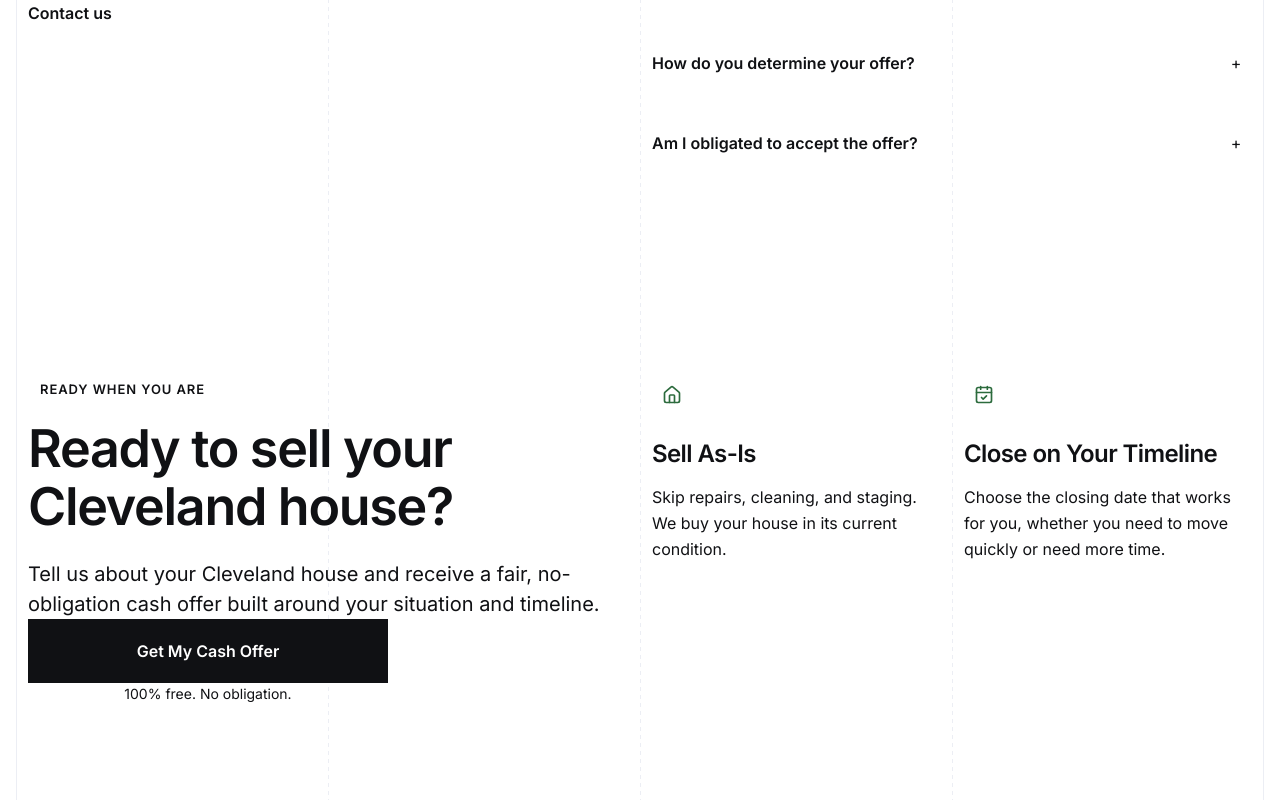
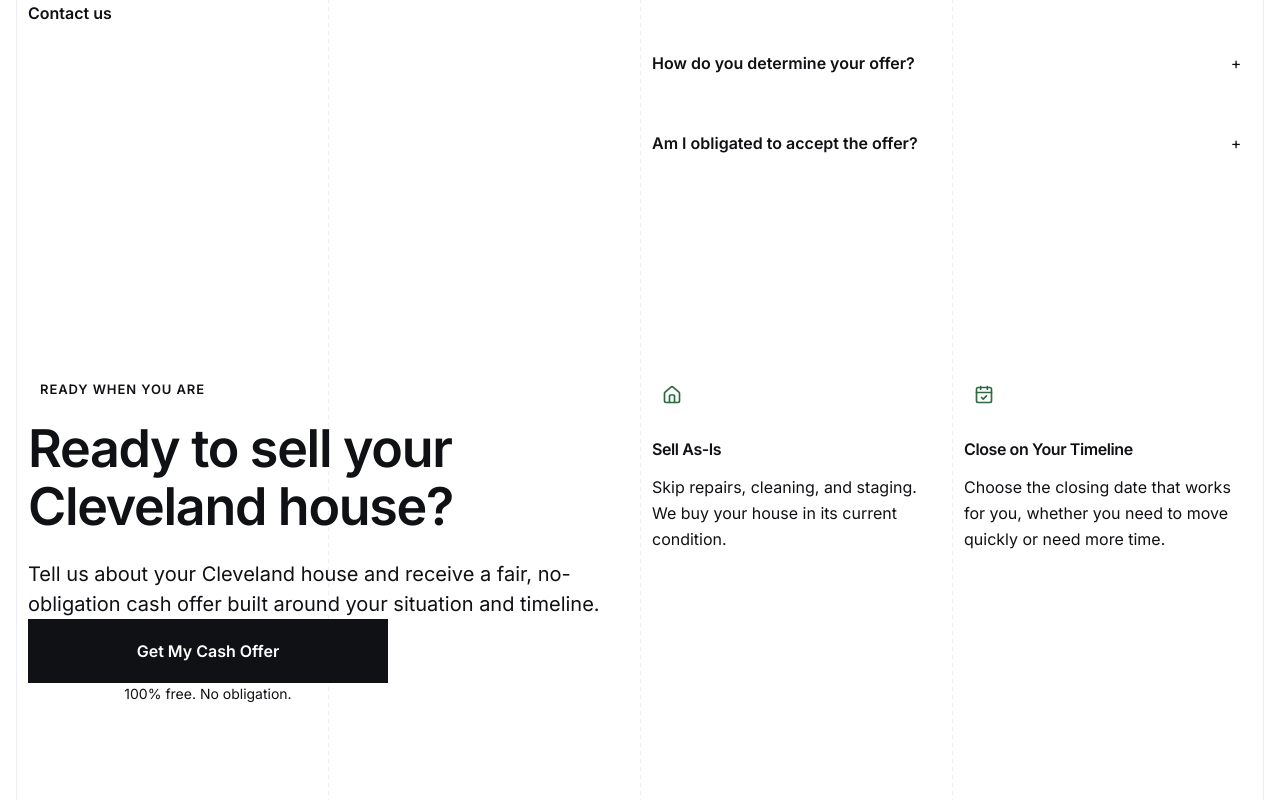
Before and after one commit to YHICAdmin/your-house-in-cash, a Next.js app: page / in a window 1280 px wide. Shown: the part 4739-5539 px from the top of the page. Built offline with nearby package versions, Linux system fonts and the light colour scheme.

Commit message:
style: refine final cta benefits

```diff
--- a/project-documentation/website-specification/area-page.md
+++ b/project-documentation/website-specification/area-page.md
@@ -1705,10 +1705,10 @@ The Supporting Benefits are shared across Area Pages and do not vary by location
 
 ### Visual Design
 
-- Each benefit heading uses the global `H4` typography.
+- Each benefit heading uses a local `16px / 600 / 1.25` typography treatment.
 - Each Supporting Copy uses the global `Body` typography.
 - The benefits remain visually open without a Card, background, Border, Radius, or Shadow.
-- On Desktop and Tablet, each benefit is preceded by a `1px` global `Brand Green` vertical separator that begins at the top and uses a fixed `15px` height; the first separator sits between the CTA composition and the first benefit, and the second sits between the two benefits.
+- On Desktop and Tablet, each benefit is preceded by a `1px` global `Brand Green` vertical separator aligned with the top of its heading and matching the heading's `20px` line-box height; the first separator sits between the CTA composition and the first benefit, and the second sits between the two benefits.
 
 ### Dimensions and Alignment
 
--- a/src/components/area/area-final-cta.module.css
+++ b/src/components/area/area-final-cta.module.css
@@ -54,6 +54,7 @@
 
 .benefitHeading {
   margin: var(--spacing-m) 0 var(--spacing-s);
+  font-size: 16px;
 }
 
 .benefitCopy {
@@ -82,9 +83,9 @@
   .benefits::before,
   .benefits::after {
     position: absolute;
-    top: 0;
+    top: calc(40px + var(--spacing-m));
     width: 1px;
-    height: 15px;
+    height: calc(16px * 1.25);
     background: var(--color-brand);
     content: "";
     transform: translateX(-0.5px);
```
